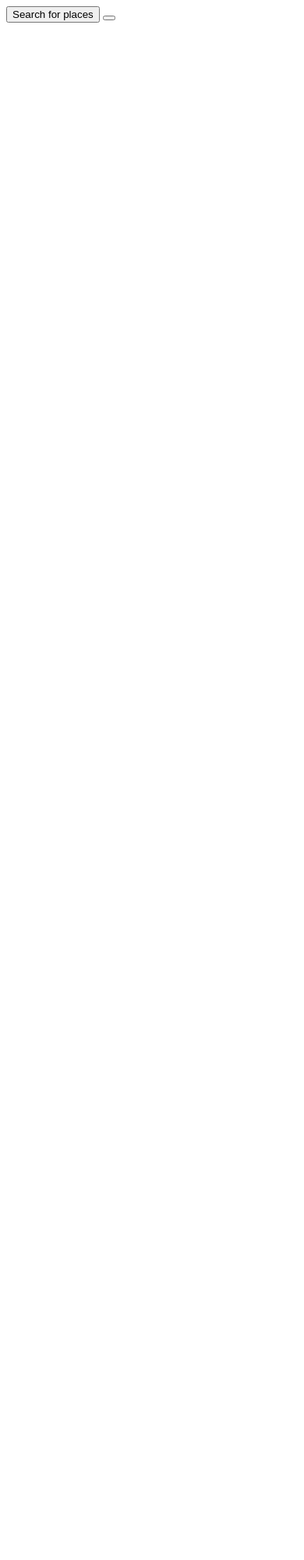
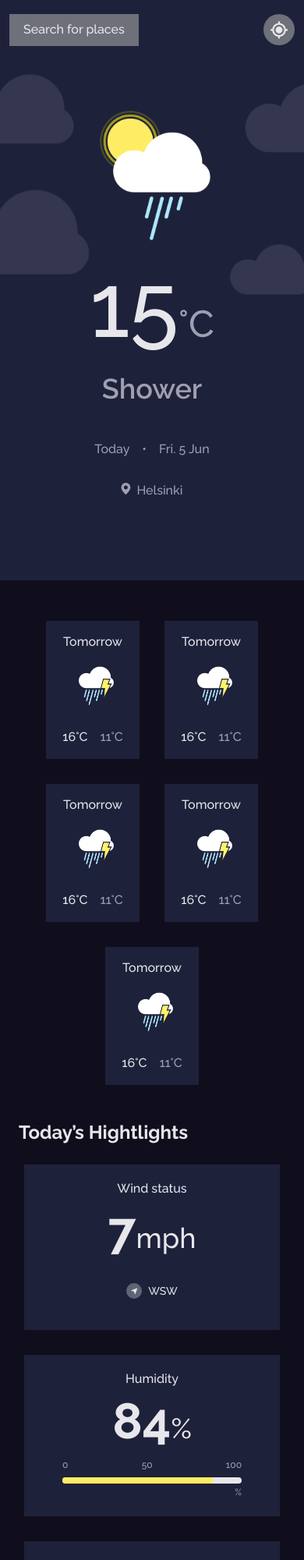
Before and after one commit to pandresvaldivia/Weather-app, a plain HTML site: page index.html in a window 390 px wide. Shown: the top 2000 px of the page at 78% size. Before the commit the page ends 844 px from the top, so only its background shows below. Drawn offline with Linux system fonts and the light colour scheme.

Commit message:
Mobile version completed

```diff
--- /dev/null
+++ b/css/button.css
@@ -0,0 +1,29 @@
+.buttonMenu {
+	font: var(--normal);
+	color: var(--gray20);
+	background: var(--gray);
+	padding-block-end: 0.6875rem;
+	padding-block-start: 0.6875rem;
+	padding-inline-end: 1.125rem;
+	padding-inline-start: 1.125rem;
+	border: none;
+}
+
+.buttonIcon {
+	block-size: 40px;
+	inline-size: 40px;
+	background: var(--gray);
+	border: none;
+	color: var(--gray20);
+	font-size: 22px;
+	border-radius: 50%;
+	-webkit-border-radius: 50%;
+	-moz-border-radius: 50%;
+	-ms-border-radius: 50%;
+	-o-border-radius: 50%;
+}
+
+.buttonIcon i {
+	position: relative;
+	top: 2px;
+}
--- /dev/null
+++ b/css/cards-container.css
@@ -0,0 +1,6 @@
+.cardsContainer {
+	display: flex;
+	flex-wrap: wrap;
+	gap: 32px;
+	justify-content: center;
+}
--- /dev/null
+++ b/css/hightlight-card.css
@@ -0,0 +1,60 @@
+.hightlightCard {
+	padding-block-end: 2.5rem;
+	padding-block-start: 1.375rem;
+	background: var(--blue);
+	inline-size: 100%;
+	max-inline-size: 20.5rem;
+	text-align: center;
+	display: flex;
+	flex-direction: column;
+	align-items: center;
+}
+
+.hightlightCard-title {
+	font: var(--normal);
+	margin: 0;
+	margin-block-end: 6px;
+}
+
+.hightlightCard-datum {
+	font: var(--headline2);
+	margin: 0;
+}
+
+.hightlightCard-datum span:last-child {
+	font: var(--headline3);
+	margin: 0;
+	font-weight: 500;
+}
+
+.hightlightCard-wind {
+	display: flex;
+	gap: 0.5rem;
+	align-items: center;
+	justify-content: center;
+	margin: 0;
+	margin-block-start: 1.875rem;
+}
+
+.hightlightCard-windIcon {
+	font-size: 0.5rem;
+	block-size: 20px;
+	inline-size: 20px;
+	display: inline-block;
+	position: relative;
+	background: rgba(255, 255, 255, 0.3);
+	border-radius: 50%;
+	-webkit-border-radius: 50%;
+	-moz-border-radius: 50%;
+	-ms-border-radius: 50%;
+	-o-border-radius: 50%;
+}
+
+.hightlightCard-windIcon i {
+	position: relative;
+	top: 2px;
+}
+
+.hightlightCard-windDirection {
+	font: 500 14px/16.44px var(--fontBase);
+}
--- /dev/null
+++ b/css/hightlight-section.css
@@ -0,0 +1,7 @@
+.hightlightSection {
+	margin-block-start: 3.25rem;
+}
+
+.hightlightSection-title {
+	margin-block-end: 2rem;
+}
--- a/css/icon.css
+++ b/css/icon.css
@@ -1,11 +1,11 @@
 @font-face {
 	font-family: 'icomoon';
-	src: url('../assets/fonts/icomoon.eot?nn96s');
-	src: url('../assets/fonts/icomoon.eot?nn96s#iefix')
+	src: url('../assets/fonts/icomoon.eot?mcj44t');
+	src: url('../assets/fonts/icomoon.eot?mcj44t#iefix')
 			format('embedded-opentype'),
-		url('../assets/fonts/icomoon.ttf?nn96s') format('truetype'),
-		url('../assets/fonts/icomoon.woff?nn96s') format('woff'),
-		url('../assets/fonts/icomoon.svg?nn96s#icomoon') format('svg');
+		url('../assets/fonts/icomoon.ttf?mcj44t') format('truetype'),
+		url('../assets/fonts/icomoon.woff?mcj44t') format('woff'),
+		url('../assets/fonts/icomoon.svg?mcj44t#icomoon') format('svg');
 	font-weight: normal;
 	font-style: normal;
 	font-display: block;
@@ -27,6 +27,9 @@
 	-moz-osx-font-smoothing: grayscale;
 }
 
+.icon-ubication:before {
+	content: '\e903';
+}
 .icon-right:before {
 	content: '\e901';
 }
--- a/css/main.css
+++ b/css/main.css
@@ -15,4 +15,12 @@
 	--headline3-regular: 600 2.25rem/2.6412rem var(--fontBase);
 	--normal: 500 1rem/1.1738rem var(--fontBase);
 	--button: 600 1rem/1.1738rem var(--fontBase);
+	--grade: 400 3rem/3.5219rem var(--fontBase);
 }
+
+.body {
+	background: var(--bg);
+	color: var(--gray20);
+	margin: 0;
+	font: var(--normal);
+}
--- /dev/null
+++ b/css/navigation.css
@@ -0,0 +1,20 @@
+.navigation {
+	display: flex;
+	justify-content: space-between;
+	padding-block-end: 1.125rem;
+	padding-block-start: 1.125rem;
+	padding-inline-end: 0.75rem;
+	padding-inline-start: 0.75rem;
+	position: fixed;
+	top: 0;
+	inline-size: 100%;
+	box-sizing: border-box;
+	z-index: 1;
+	backdrop-filter: blur(5px);
+}
+
+@supports not (backdrop-filter: blur(5px)) {
+	.navigation {
+		background: var(--blue);
+	}
+}
--- /dev/null
+++ b/css/progressBar.css
@@ -0,0 +1,42 @@
+.progressBar {
+	inline-size: 230px;
+	margin-block-start: 0.75rem;
+	position: relative;
+	color: var(--gray10);
+}
+
+.progressBar::after {
+	content: '%';
+	position: absolute;
+	right: 0;
+	bottom: -1rem;
+	font: 0.75rem/0.875rem var(--fontBase);
+}
+
+.progressBar-percentages {
+	display: flex;
+	justify-content: space-between;
+	margin: 0;
+	font: 0.75rem/0.875rem var(--fontBase);
+}
+
+.progressBar-bar {
+	-webkit-appearance: none;
+	block-size: 0.5rem;
+	border-radius: 25px;
+	-webkit-border-radius: 25px;
+	-moz-border-radius: 25px;
+	-ms-border-radius: 25px;
+	-o-border-radius: 25px;
+	overflow: hidden;
+	inline-size: 100%;
+}
+.progressBar-bar::-webkit-progress-bar {
+	background: var(--gray20);
+}
+.progressBar-bar::-webkit-progress-value {
+	background: var(--yellow);
+}
+.progressBar-bar::-moz-progress-bar {
+	background: var(--gray20);
+}
--- /dev/null
+++ b/css/weather-card.css
@@ -0,0 +1,36 @@
+.weatherCard {
+	background: var(--blue);
+	padding-block-end: 1.125rem;
+	padding-block-start: 1.125rem;
+	block-size: 11.0625rem;
+	inline-size: 7.5rem;
+	display: flex;
+	flex-direction: column;
+	justify-content: space-between;
+	align-items: center;
+	box-sizing: border-box;
+}
+
+.weatherCard * {
+	margin: 0;
+}
+
+.weatherCard-image {
+	block-size: 62px;
+	text-align: center;
+	margin-block-start: 0.625rem;
+}
+
+.weatherCard-image img {
+	block-size: 100%;
+	vertical-align: middle;
+}
+
+.weatherCard-details {
+	display: flex;
+	gap: 1rem;
+}
+
+.weatherCard-details span:nth-of-type(2) {
+	color: var(--gray10);
+}
--- /dev/null
+++ b/css/weather-info.css
@@ -0,0 +1,69 @@
+.weatherInfo {
+	background: var(--blue);
+	padding-block-end: 6.5625rem;
+	padding-block-start: 8.375rem;
+	display: flex;
+	flex-direction: column;
+	align-items: center;
+	position: relative;
+	text-align: center;
+}
+
+.weatherInfo * {
+	margin: 0;
+}
+
+.weatherInfo::before {
+	position: absolute;
+	content: '';
+	background: url('../assets/images/Cloud-background.png') no-repeat;
+	background-size: 150% auto;
+	background-position: center 56px;
+	opacity: 0.1;
+	inset: 0;
+	position: absolute;
+}
+
+.weatherInfo-image {
+	inline-size: 9.375rem;
+}
+
+.weatherInfo-image img {
+	vertical-align: middle;
+	inline-size: 100%;
+}
+
+.weatherInfo-tempeture {
+	font: var(--headline1);
+	margin: 0;
+}
+
+.weatherInfo-tempeture span {
+	font: var(--grade);
+	color: var(--gray10);
+}
+
+.weatherInfo-name {
+	font: var(--headline3);
+	margin: 0;
+	color: var(--gray10);
+}
+
+.weatherInfo-details {
+	font: var(--normal);
+	color: var(--gray10);
+	display: flex;
+	flex-direction: column;
+	margin-block-start: 3rem;
+	gap: 2.0625rem;
+}
+
+.weatherInfo-time {
+	display: flex;
+	gap: 1rem;
+	justify-content: center;
+}
+
+.weatherInfo-ubication span {
+	margin-inline-start: 0.5rem;
+}
--- /dev/null
+++ b/css/wrapper.css
@@ -0,0 +1,6 @@
+.wrapper {
+	padding-inline-end: 1.5rem;
+	padding-inline-start: 1.5rem;
+	padding-block-end: 1.5rem;
+	padding-block-start: 3.25rem;
+}
--- a/index.html
+++ b/index.html
@@ -93,14 +93,170 @@
 		<!-- Styles -->
 		<link rel="stylesheet" href="./css/icon.css" />
 		<link rel="stylesheet" href="./css/main.css" />
+		<link rel="stylesheet" href="./css/button.css" />
+		<link rel="stylesheet" href="./css/navigation.css" />
+		<link rel="stylesheet" href="./css/weather-info.css" />
+		<link rel="stylesheet" href="./css/wrapper.css" />
+		<link rel="stylesheet" href="./css/cards-container.css" />
+		<link rel="stylesheet" href="./css/weather-card.css" />
+		<link rel="stylesheet" href="./css/hightlight-section.css" />
+		<link rel="stylesheet" href="./css/hightlight-card.css" />
+		<link rel="stylesheet" href="./css/progressBar.css" />
+		<link rel="stylesheet" href="./css/footer.css" />
 	</head>
-	<body>
+	<body class="body">
 		<header>
 			<div class="navigation">
-				<button class="navigation-search">Search for places</button>
-				<button class="navigation-location"></button>
+				<button class="buttonMenu">Search for places</button>
+				<button class="buttonIcon">
+					<i class="icon-location"></i>
+				</button>
 			</div>
 		</header>
+		<main>
+			<section class="weatherInfo">
+				<figure class="weatherInfo-image">
+					<img src="./assets/images/Shower.png" alt="" />
+				</figure>
+				<article class="weatherInfo-description">
+					<div class="weatherInfo-description">
+						<p class="weatherInfo-tempeture">15<span>°C</span></p>
+						<p class="weatherInfo-name">Shower</p>
+					</div>
+					<div class="weatherInfo-details">
+						<p class="weatherInfo-time">
+							<span>Today</span><span>&bull;</span><span>Fri. 5 Jun</span>
+						</p>
+						<p class="weatherInfo-ubication">
+							<i class="icon-ubication"></i><span>Helsinki</span>
+						</p>
+					</div>
+				</article>
+			</section>
+			<div class="wrapper">
+				<section class="cardsContainer">
+					<article class="weatherCard">
+						<div class="weatherCard-description">
+							<p class="weatherCard-date">Tomorrow</p>
+							<figure class="weatherCard-image">
+								<img src="./assets/images/Thunderstorm.png" alt="" />
+							</figure>
+						</div>
+						<p class="weatherCard-details">
+							<span>16°C</span><span>11°C</span>
+						</p>
+					</article>
+					<article class="weatherCard">
+						<div class="weatherCard-description">
+							<p class="weatherCard-date">Tomorrow</p>
+							<figure class="weatherCard-image">
+								<img src="./assets/images/Thunderstorm.png" alt="" />
+							</figure>
+						</div>
+						<p class="weatherCard-details">
+							<span>16°C</span><span>11°C</span>
+						</p>
+					</article>
+					<article class="weatherCard">
+						<div class="weatherCard-description">
+							<p class="weatherCard-date">Tomorrow</p>
+							<figure class="weatherCard-image">
+								<img src="./assets/images/Thunderstorm.png" alt="" />
+							</figure>
+						</div>
+						<p class="weatherCard-details">
+							<span>16°C</span><span>11°C</span>
+						</p>
+					</article>
+					<article class="weatherCard">
+						<div class="weatherCard-description">
+							<p class="weatherCard-date">Tomorrow</p>
+							<figure class="weatherCard-image">
+								<img src="./assets/images/Thunderstorm.png" alt="" />
+							</figure>
+						</div>
+						<p class="weatherCard-details">
+							<span>16°C</span><span>11°C</span>
+						</p>
+					</article>
+					<article class="weatherCard">
+						<div class="weatherCard-description">
+							<p class="weatherCard-date">Tomorrow</p>
+							<figure class="weatherCard-image">
+								<img src="./assets/images/Thunderstorm.png" alt="" />
+							</figure>
+						</div>
+						<p class="weatherCard-details">
+							<span>16°C</span><span>11°C</span>
+						</p>
+					</article>
+				</section>
+				<section class="hightlightSection" aria-labelledby="hightlights">
+					<h2 class="hightlightSection-title" id="hightlights">
+						Today’s Hightlights
+					</h2>
+					<div class="cardsContainer">
+						<article class="hightlightCard">
+							<div class="hightlightCard-data">
+								<h3 class="hightlightCard-title">Wind status</h3>
+								<p class="hightlightCard-datum">
+									<span>7</span><span>mph</span>
+								</p>
+							</div>
+							<p class="hightlightCard-wind">
+								<span class="hightlightCard-windIcon"
+									><i class="icon-wind"></i></span
+								><span class="hightlightCard-windDirection">WSW</span>
+							</p>
+						</article>
+						<article class="hightlightCard">
+							<div class="hightlightCard-data">
+								<h3 class="hightlightCard-title">Humidity</h3>
+								<p class="hightlightCard-datum">
+									<span>84</span><span>%</span>
+								</p>
+							</div>
+							<div class="progressBar">
+								<p class="progressBar-percentages">
+									<span>0</span>
+									<span>50</span>
+									<span>100</span>
+								</p>
+								<progress
+									class="progressBar-bar"
+									id="humidity"
+									value="84"
+									max="100"
+								></progress>
+							</div>
+						</article>
+						<article class="hightlightCard">
+							<div class="hightlightCard-data">
+								<h3 class="hightlightCard-title">Visibility</h3>
+								<p class="hightlightCard-datum">
+									<span>6,4</span> <span>miles</span>
+								</p>
+							</div>
+						</article>
+						<article class="hightlightCard">
+							<div class="hightlightCard-data">
+								<h3 class="hightlightCard-title">Air Pressure</h3>
+								<p class="hightlightCard-datum">
+									<span>998</span> <span>mb</span>
+								</p>
+							</div>
+						</article>
+					</div>
+				</section>
+			</div>
+		</main>
+		<footer class="footer">
+			<p class="footer-credits">
+				created by
+				<a href="#" target="_blank" rel="noreferrer">@pandresvaldivia</a> -
+				<a href="#" target="_blank" rel="noreferrer">devChallenges.io</a>
+			</p>
+		</footer>
 		<script src="./js/main.js" type="module"></script>
 	</body>
 </html>
```
Also changed, not shown: css/footer.css (added, +13 -0 lines), assets/fonts/icomoon.ttf, assets/fonts/icomoon.woff, 2 other files.
